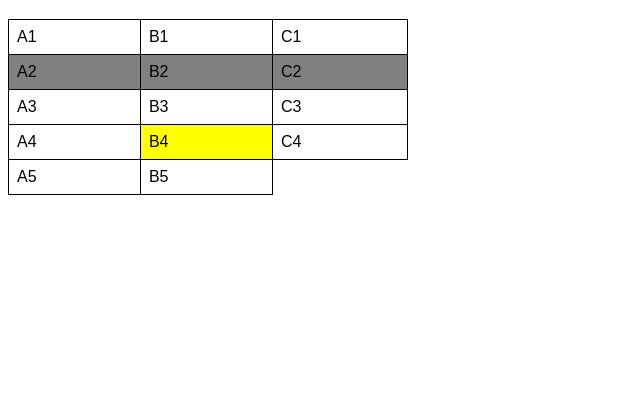
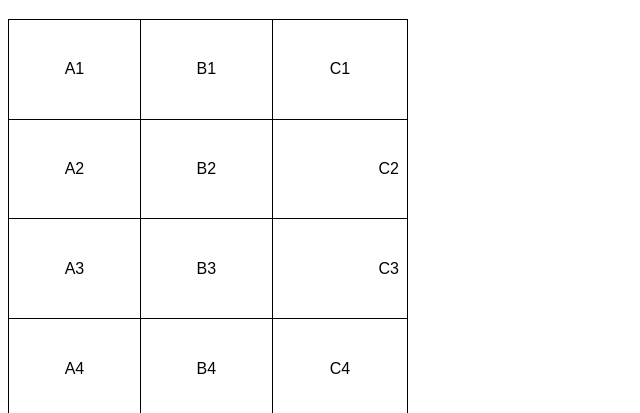
Before and after one commit to joaodev134/html-css, a plain HTML site: page exercicios/ex023/tabela001.html in a window 1280 px wide. Shown: the part 61-474 px from the top of the page, without its empty margins (0-640 px from the left). Drawn offline with Linux system fonts and the light colour scheme.

Commit message:
Update tabela001.html

```diff
--- a/exercicios/ex023/tabela001.html
+++ b/exercicios/ex023/tabela001.html
@@ -11,21 +11,19 @@
 
         table {
             width: 400px;
+            height: 400px;
             border-collapse: collapse;
-
-        }
-
-        tr.linha {
-            background-color: gray;
         }
 
         td {
             border: 1px solid black;
             padding: 8px;
+            text-align: center; /* Alinhamento horizontal */
+            vertical-align: middle;
         }
 
-        td.dado {
-            background-color: yellow;
+        .numero {
+            text-align: right;
         }
     </style>
 </head>
@@ -44,24 +42,20 @@
             <td>B1</td>
             <td>C1</td>
         </tr>
-        <tr class="linha"> <!-- Segunda linha -->
+        <tr> <!-- Segunda linha -->
             <td>A2</td>
             <td>B2</td>
-            <td>C2</td>
+            <td class="numero">C2</td>
         </tr>
         <tr> <!-- Terceira linha -->
             <td>A3</td>
             <td>B3</td>
-            <td>C3</td>
+            <td class="numero">C3</td>
         </tr>
         <tr> <!-- Quarta linha -->
             <td>A4</td>
-            <td class="dado">B4</td>
+            <td>B4</td>
             <td>C4</td>
-        </tr>
-        <tr>
-            <td>A5</td>
-            <td>B5</td>
         </tr>
     </table>
 </body>
```
